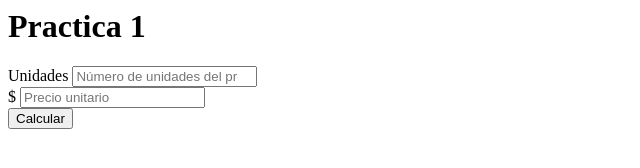
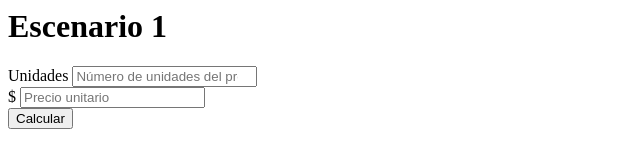
Before and after one commit to vaillan/js-ybbagt, a website: page index.html in a window 1280 px wide. Shown: the whole page, without its empty margins (0-640 px from the left). Drawn offline with Linux system fonts and the light colour scheme.

Commit message:
2 files modified

```diff
--- a/index.html
+++ b/index.html
@@ -1,5 +1,5 @@
 <div class="container">
-  <h1>Practica 1</h1>
+  <h1>Escenario 1</h1>
   <form id="formP1">
     <div class="row">
       <div class="col col-md-12 col-sm-12">
@@ -37,9 +37,7 @@
 
   <div class="row mt-5">
     <div class="col-12">
-      <div class="alert alert-primary" role="alert" id="alert" hidden>
-
-      </div>
+      <div class="alert alert-primary" role="alert" id="alert" hidden></div>
     </div>
   </div>
 </div>
--- a/index.js
+++ b/index.js
@@ -14,7 +14,8 @@ let porcentajeAplicado = 0;
 document.getElementById('c').addEventListener('click', onSubmit);
 
 /**
- *
+ *Función para inicializar proceso principal
+ *@return {void}
  */
 function onSubmit(e) {
   let unidades = document.getElementById('unidades').value;
@@ -70,6 +71,9 @@ function aplicarDescuento(porcentajeImpuesto, precioUnitario) {
   return precioUnitario * porcentajeImpuesto;
 }
 
+/**
+ * Función para mostrar etiqueta de montos
+ */
 function setAlert() {
   let formatoMoneda = new Intl.NumberFormat('en-US', {
     style: 'currency',
```
